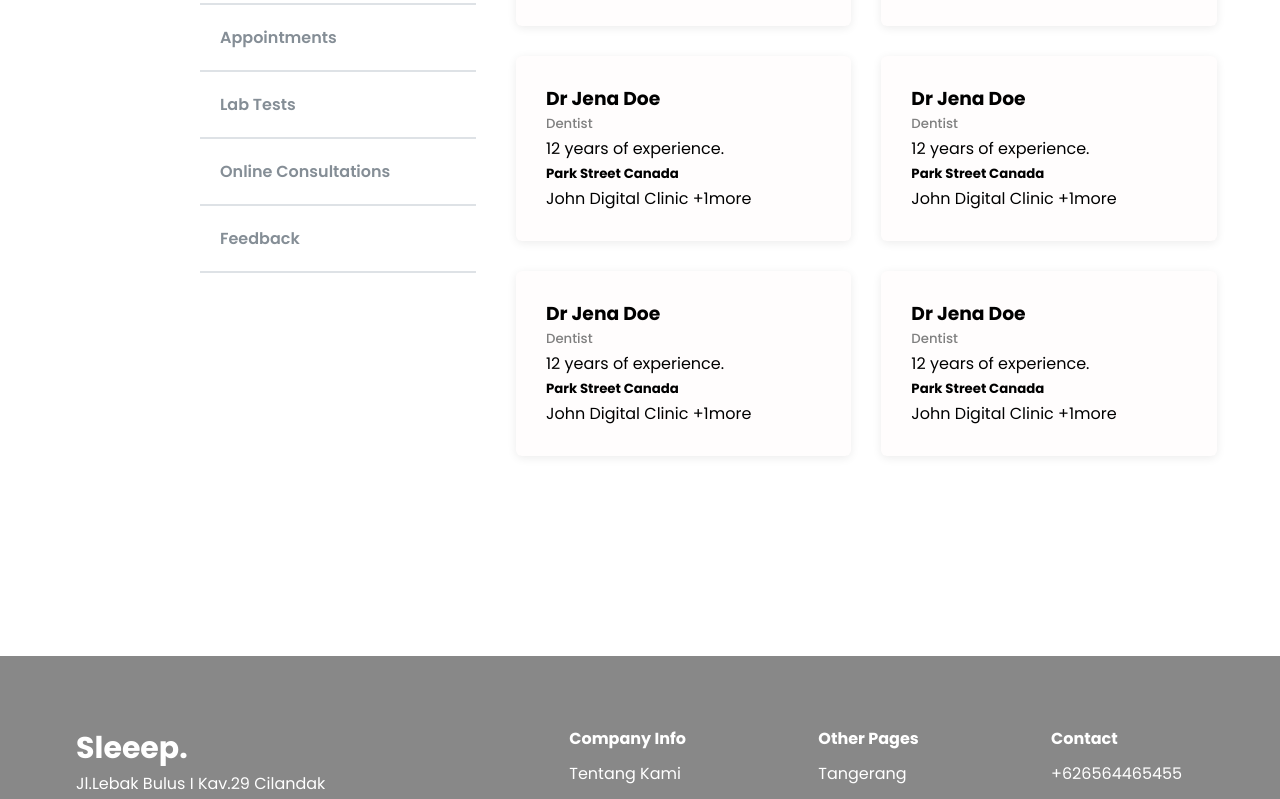
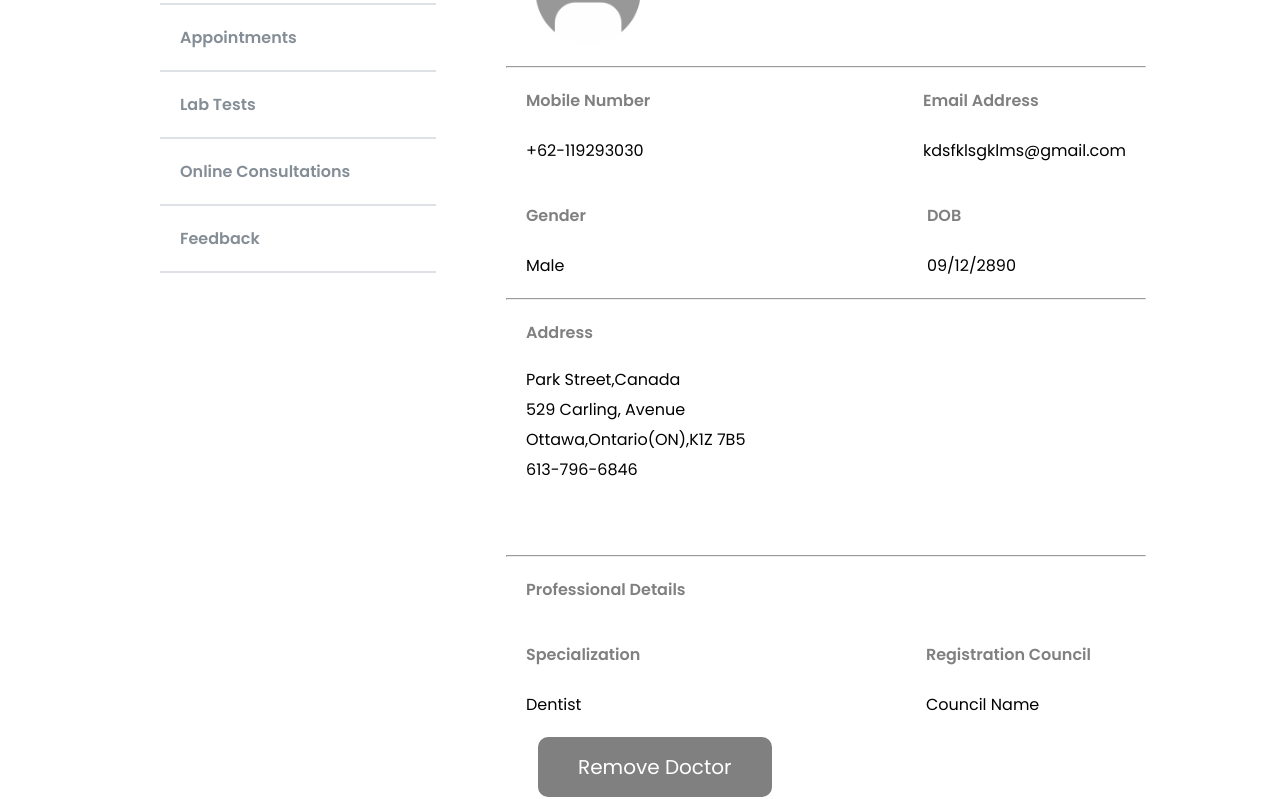
Before and after one commit to AnandAeroqube/health-clinic-frontend, a React (Create React App) app: page / in a window 1280 px wide. Shown: the part 380-1179 px from the top of the page. Built offline with nearby package versions, Linux system fonts and the light colour scheme; no server answers.

Commit message:
Made modifications in some css files

```diff
--- a/package.json
+++ b/package.json
@@ -15,6 +15,7 @@
     "react-dom": "^18.2.0",
     "react-redux": "^8.0.5",
     "react-scripts": "5.0.1",
+    "reactstrap": "^9.1.6",
     "redux": "^4.2.1",
     "redux-thunk": "^2.4.2",
     "web-vitals": "^2.1.4"
--- a/src/assets/styles/LeftPane.css
+++ b/src/assets/styles/LeftPane.css
@@ -3,8 +3,7 @@
     max-width: fit-content;
     height: auto;
     flex-grow: 0;
-    margin-left: 200px;
-    margin-right: 40px;
+    margin-left: 160px;
     padding: 20px 0 9px;
     background-color: #fff;
   }
--- a/src/assets/styles/aerobutton.css
+++ b/src/assets/styles/aerobutton.css
@@ -1,8 +1,8 @@
 .aero-button{
     background-color: grey;
     color: white;
-    padding: 15px 18px;
-    border-radius: 8px;
+    padding: 15px 40px;
+    border-radius: 10px;
     max-width: auto;
     width:fit-content;
     margin-left:5%;
--- a/src/components/Account.jsx
+++ b/src/components/Account.jsx
@@ -10,7 +10,7 @@ function Account() {
   return (
     <div className='account-div'>
         <LeftPane/>
-        <RightPane/>
+         <RightPane/>
     </div>
   )
 }
--- a/src/components/RightPane.jsx
+++ b/src/components/RightPane.jsx
@@ -3,11 +3,12 @@ import DoctorInfo from './DoctorInfo'
 import '../assets/styles/rightpane.css'
 import DisplayAllDoctors from './DisplayAllDoctors'
 import MyDoctors from './MyDoctors'
+import DoctorDetails from './DoctorDetails'
 
 function RightPane() {
   return (
     <>
-       <MyDoctors/>
+       <DoctorDetails/>
     </>
   )
 }
--- a/src/index.css
+++ b/src/index.css
@@ -189,9 +189,9 @@
 
 body {
   font-family: 'Poppins', 'serif';
-  min-height: 100%;
+  /* min-height: 100%; */
 }
 
 html{
-  height:100%;
+  /* height:100%; */
 }
--- a/src/index.js
+++ b/src/index.js
@@ -8,6 +8,7 @@ import './index.css';
 import { rootReducer } from './redux/reducers';
 import { apiMiddleware } from './middleware/axiosDefaultConfig';
 
+
 const store =  createStore(rootReducer,applyMiddleware(thunk,apiMiddleware))
 
 ReactDOM.render(
```
Also changed, not shown: 1 other file (tests, documents, lock files or other folders).
